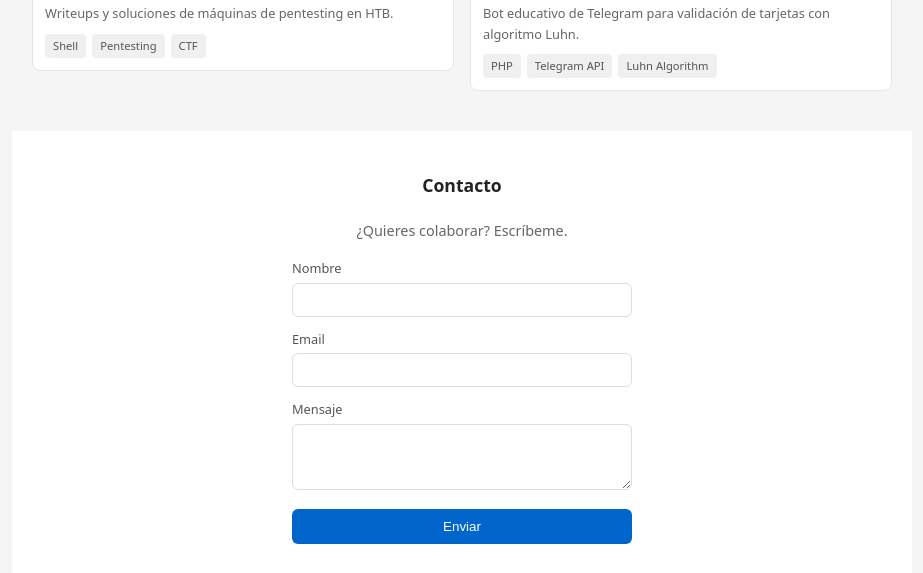
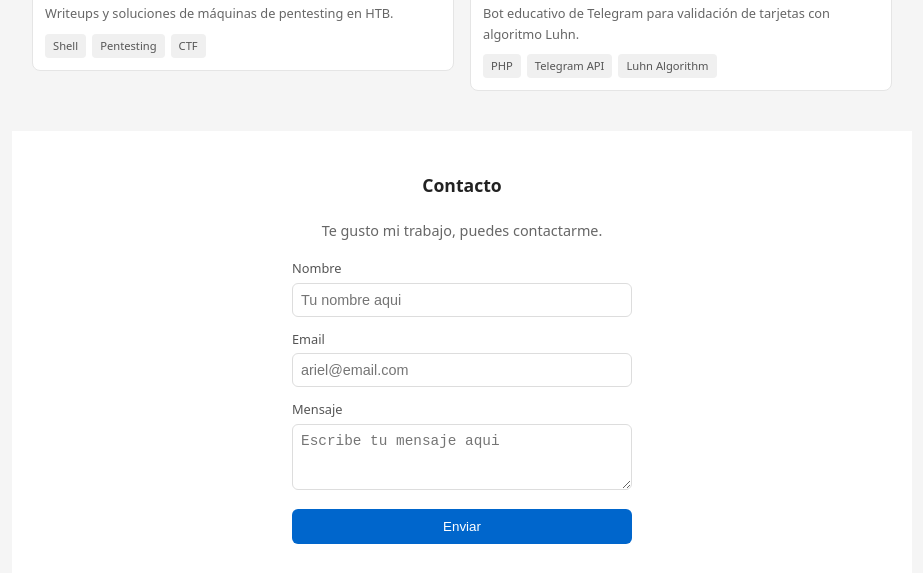
Before and after one commit to mat1520/Personal_Web, a plain HTML site: page index.html in a window 1280 px wide. Shown: the part 1750-2323 px from the top of the page, without its empty margins (178-1101 px from the left). Drawn offline with Linux system fonts and the light colour scheme.

Commit message:
Update contact section text and add placeholders to form inputs

```diff
--- a/index.html
+++ b/index.html
@@ -144,21 +144,21 @@
 
         <section id="contacto" class="contact alt-bg">
             <h2>Contacto</h2>
-            <p class="contact-intro">¿Quieres colaborar? Escríbeme.</p>
+            <p class="contact-intro">Te gusto mi trabajo, puedes contactarme.</p>
             <form class="contact-form" action="#" method="post">
                 <fieldset>
                     <legend class="sr-only">Formulario</legend>
                     <p class="form-group">
                         <label for="nombre">Nombre</label>
-                        <input type="text" id="nombre" name="nombre" required>
+                        <input type="text" id="nombre" name="nombre" placeholder="Tu nombre aqui" required>
                     </p>
                     <p class="form-group">
                         <label for="email">Email</label>
-                        <input type="email" id="email" name="email" required>
+                        <input type="email" id="email" name="email" placeholder="ariel@email.com" required>
                     </p>
                     <p class="form-group">
                         <label for="mensaje">Mensaje</label>
-                        <textarea id="mensaje" name="mensaje" rows="3" required></textarea>
+                        <textarea id="mensaje" name="mensaje" rows="3" placeholder="Escribe tu mensaje aqui" required></textarea>
                     </p>
                     <p class="form-group">
                         <button type="submit">Enviar</button>
```
